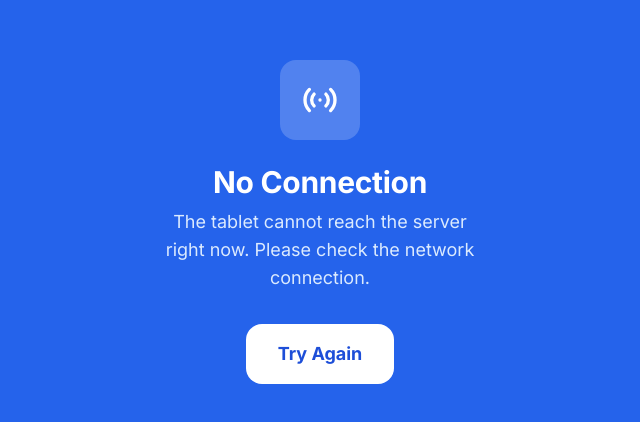
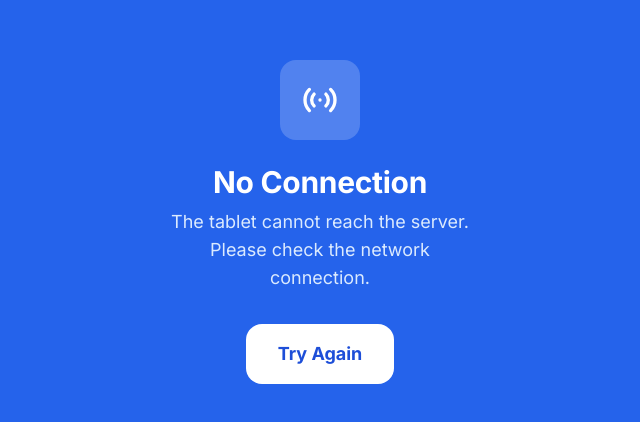
Before and after one commit to japesh5579/ERP, a Next.js app: page /offline in a window 1280 px wide. Shown: the part 178-600 px from the top of the page, without its empty margins (320-960 px from the left). Built offline with nearby package versions, Linux system fonts and the light colour scheme.

Commit message:
fix: add use client to offline page for onClick handler

```diff
--- a/src/app/offline/page.tsx
+++ b/src/app/offline/page.tsx
@@ -1,3 +1,5 @@
+"use client"
+
 export default function OfflinePage() {
   return (
     <div className="min-h-screen bg-blue-600 flex flex-col items-center justify-center text-white p-8">
@@ -9,7 +11,7 @@ export default function OfflinePage() {
       </div>
       <h1 className="text-3xl font-bold mb-2">No Connection</h1>
       <p className="text-blue-100 text-center text-lg mb-8 max-w-xs">
-        The tablet cannot reach the server right now. Please check the network connection.
+        The tablet cannot reach the server. Please check the network connection.
       </p>
       <button
         onClick={() => window.location.reload()}
```
